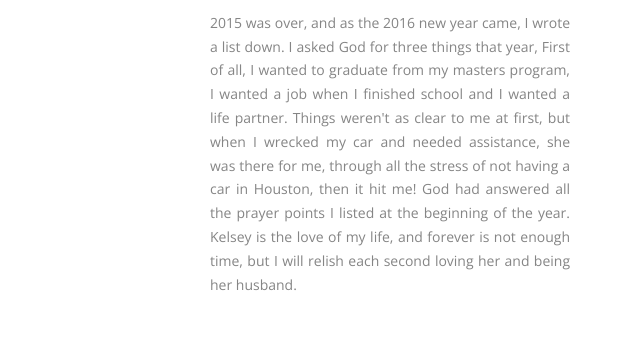
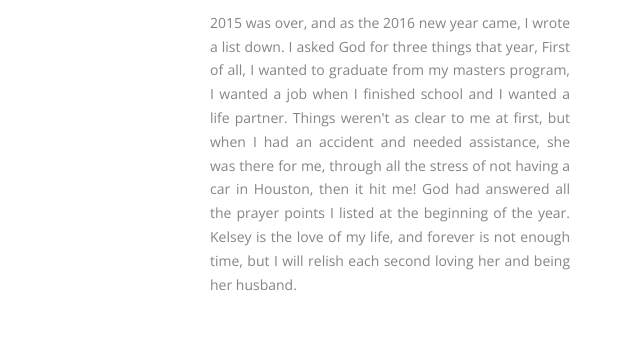
Before and after one commit to Sammy0807/kelpet, a plain HTML site: page index.html in a window 1280 px wide. Shown: the part 1749-2095 px from the top of the page, 640-1280 px from the left. Drawn offline with nearby package versions, Linux system fonts and the light colour scheme; some packages are replaced by stand-ins of ours.

Commit message:
Update index.html

```diff
--- a/index.html
+++ b/index.html
@@ -214,7 +214,7 @@
           </p>
           <p>
             2015 was over, and as the 2016 new year came, I wrote a list down. I asked God for three things that year, First of all, I wanted to graduate from my masters
-            program, I wanted a job when I finished school and I wanted a life partner. Things weren't as clear to me at first, but when I wrecked my car and needed assistance, she was there for me,
+            program, I wanted a job when I finished school and I wanted a life partner. Things weren't as clear to me at first, but when I had an accident and needed assistance, she was there for me,
             through all the stress of not having a car in Houston, then it hit me! God had answered all the prayer points I listed at the beginning of the year. Kelsey is the love of my life, and forever is not enough time,
             but I will relish each second loving her and being her husband.
           </p>
```
